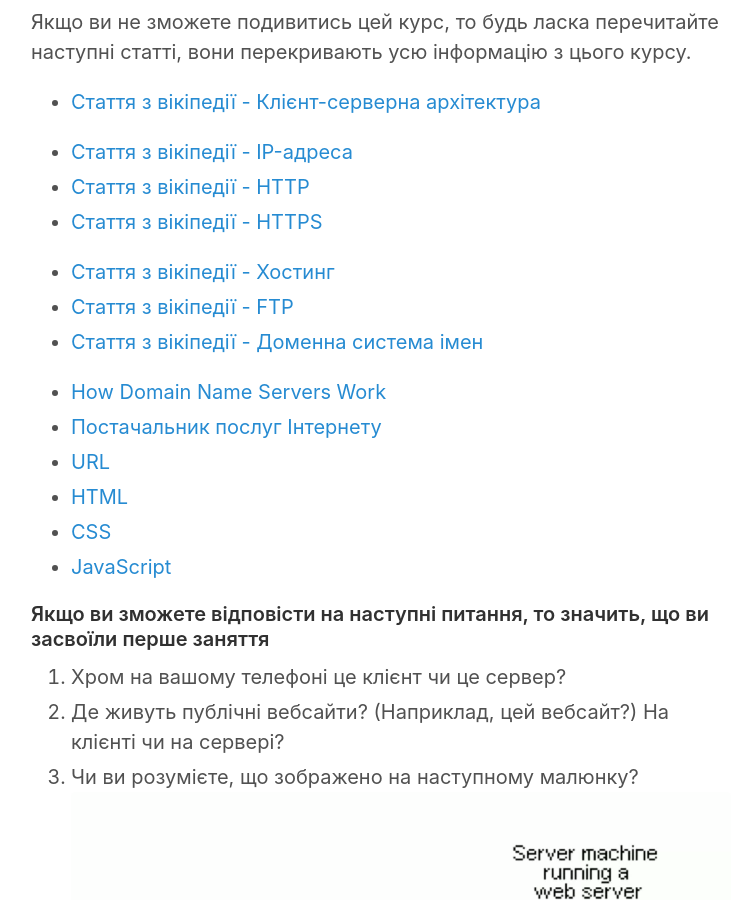
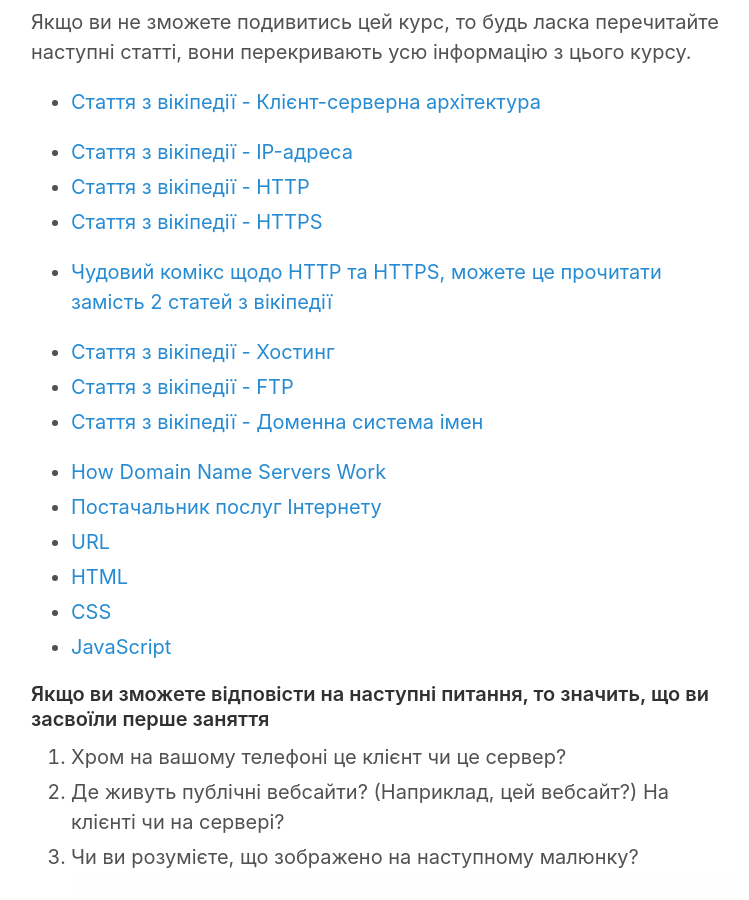
Before and after one commit to osvita-code/web, a Jekyll site: the page built from index.html, in a window 1280 px wide and 900 px high, scrolled down 347 px. Shown: the whole window, without its empty margins (259-1008 px from the left). Built offline with Jekyll 4.4.1, drawn with Linux system fonts in a browser that asks for light colours; the list of posts is cut into pages by our own code.

Commit message:
Add howhttps.works

```diff
--- a/_posts/2019-11-23-web1.md
+++ b/_posts/2019-11-23-web1.md
@@ -17,6 +17,8 @@ categories: [client, server, web]
 * [Стаття з вікіпедії - IP-адреса](https://uk.wikipedia.org/wiki/IP-%D0%B0%D0%B4%D1%80%D0%B5%D1%81%D0%B0)
 * [Стаття з вікіпедії - HTTP](https://uk.wikipedia.org/wiki/HTTP)
 * [Стаття з вікіпедії - HTTPS](https://uk.wikipedia.org/wiki/HTTPS)
+
+* [Чудовий комікс щодо HTTP та HTTPS, можете це прочитати замість 2 статей з вікіпедії](https://howhttps.works/ru/why-do-we-need-https/)
 
 * [Стаття з вікіпедії - Хостинг](https://uk.wikipedia.org/wiki/%D0%A5%D0%BE%D1%81%D1%82%D0%B8%D0%BD%D0%B3)
 * [Стаття з вікіпедії - FTP](https://uk.wikipedia.org/wiki/FTP)
```
